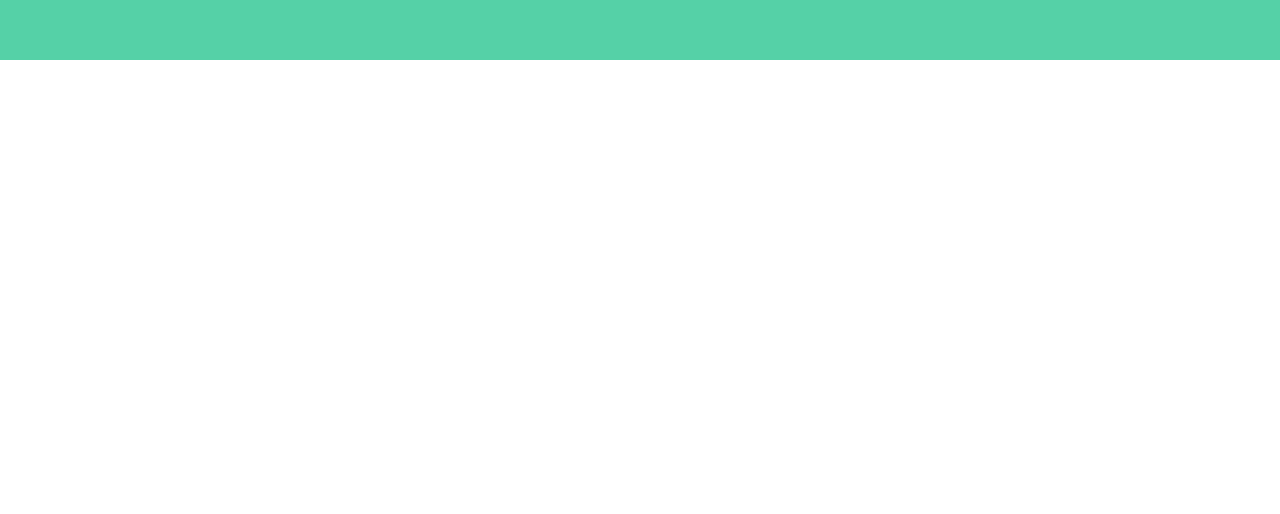
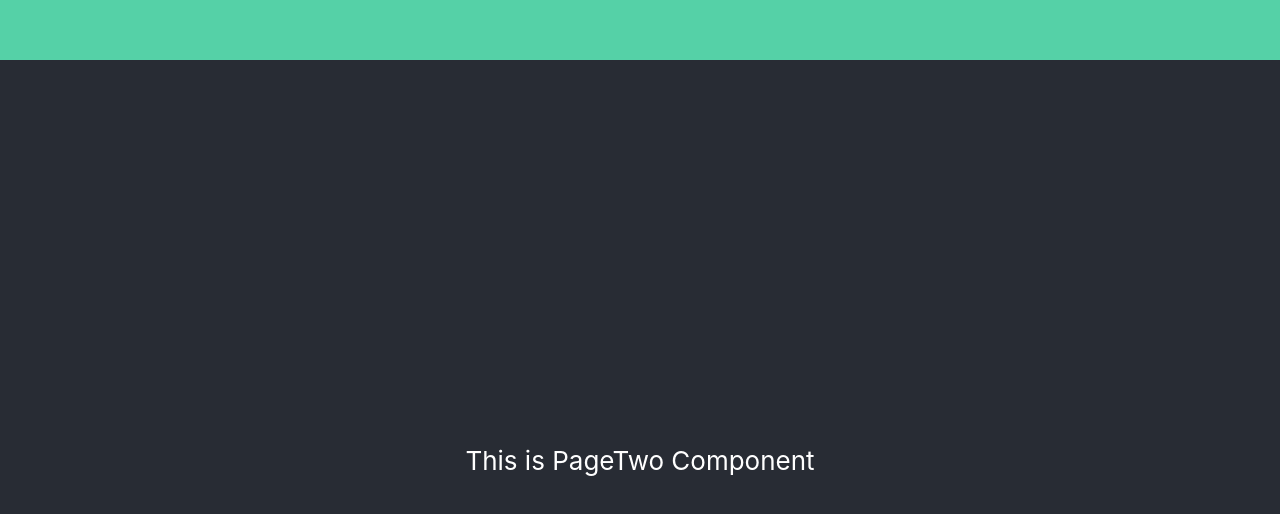
Before and after one commit to CitizenFiftyTwo/template-presentation-app, a React (Create React App) app: page / in a window 1280 px wide. Shown: the part 1540-2054 px from the top of the page. Before the commit the page ends 1600 px from the top, so only its background shows below. Built offline with nearby package versions, Linux system fonts and the light colour scheme.

Commit message:
add PageTwo component

```diff
--- a/src/App.js
+++ b/src/App.js
@@ -1,12 +1,14 @@
 import React from "react";
 import Home from "./pages/Home/Home";
 import PageOne from "./pages/PageOne/PageOne";
+import PageTwo from "./pages/PageTwo/PageTwo";
 
 function App() {
   return (
     <div>
       <Home />
       <PageOne />
+      <PageTwo />
     </div>
   );
 }
--- /dev/null
+++ b/src/pages/PageTwo/PageTwo.css
@@ -0,0 +1,11 @@
+.page-two {
+  text-align: center;
+  background-color: #282c34;
+  min-height: 100vh;
+  display: flex;
+  flex-direction: column;
+  align-items: center;
+  justify-content: center;
+  font-size: calc(10px + 2vmin);
+  color: white;
+}
--- /dev/null
+++ b/src/pages/PageTwo/PageTwo.js
@@ -0,0 +1,15 @@
+import React from "react";
+import logo from "../../assets/logo.svg";
+import "./PageTwo.css";
+
+class PageTwo extends React.Component {
+  render() {
+    return (
+      <div className="page-two">
+           This is PageTwo Component
+      </div>
+    );
+  }
+}
+
+export default PageTwo;
```
Also changed, not shown: 1 other file (tests, documents, lock files or other folders).
